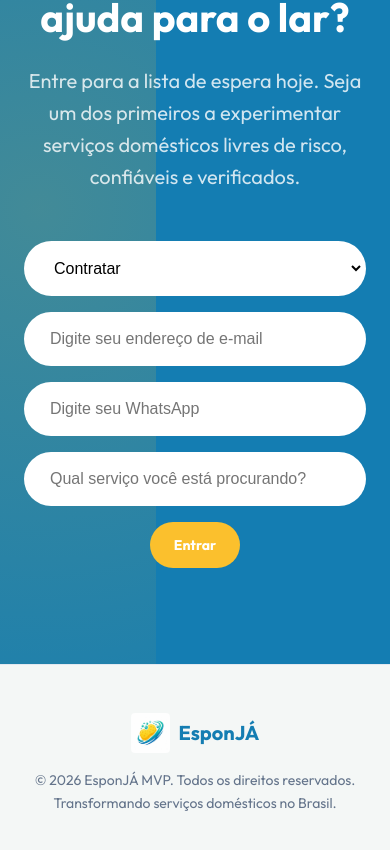
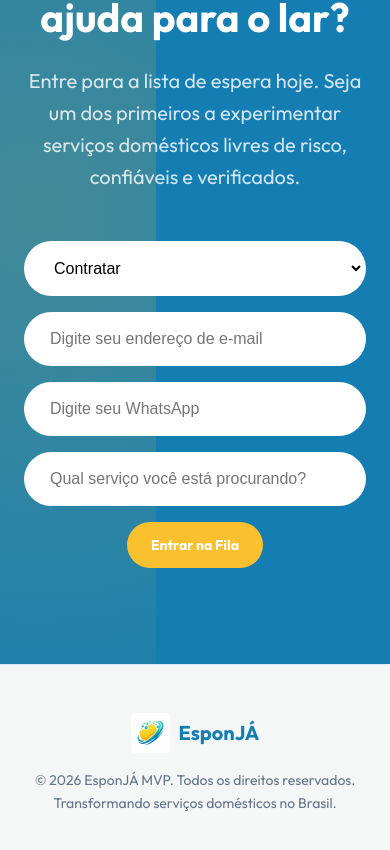
Before and after one commit to EsponJA-Startup/EsponJA, a React (Vite) app in the folder client/: page / in a window 390 px wide. Shown: the part 6160-7010 px from the top of the page. Built offline with nearby package versions, Linux system fonts and the light colour scheme.

Commit message:
Fixing button name for mobile devices

```diff
--- a/client/src/components/CTA.jsx
+++ b/client/src/components/CTA.jsx
@@ -92,7 +92,7 @@ export default function CTA() {
                 />
               )}
               <button type="submit" className="waitlist-btn">
-                Entrar<span className="hide-mobile"> na Fila</span>
+                Entrar na Fila
               </button>
             </form>
             {error && <p className="waitlist-error" style={{ color: '#ffb3b3', marginTop: '1rem', fontSize: '1rem', textAlign: 'center', fontWeight: '500' }}>{error}</p>}
```
